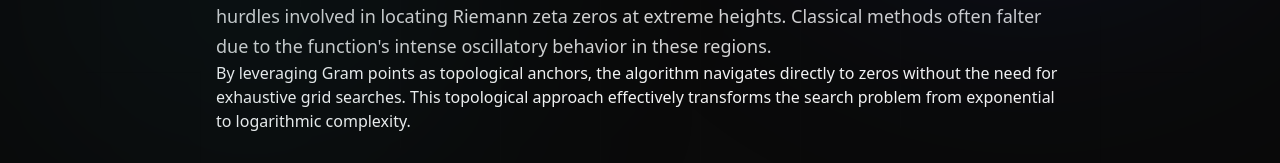
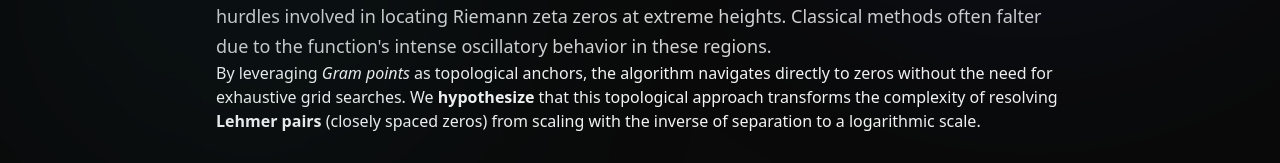
Before and after one commit to Shiviatrix/shiviatrix.github.io, a Next.js app: page /research/zeta-zeros in a window 1280 px wide. Shown: the part 528-691 px from the top of the page. Built offline with nearby package versions, Linux system fonts and the light colour scheme.

Commit message:
Update page.tsx

```diff
--- a/src/app/research/zeta-zeros/page.tsx
+++ b/src/app/research/zeta-zeros/page.tsx
@@ -65,7 +65,7 @@ export default function ZetaZerosPage() {
                     The Hybrid Descent Algorithm (v21) was engineered to overcome the immense computational hurdles involved in locating Riemann zeta zeros at extreme heights. Classical methods often falter due to the function's intense oscillatory behavior in these regions.
                 </p>
                 <p>
-                    By leveraging Gram points as topological anchors, the algorithm navigates directly to zeros without the need for exhaustive grid searches. This topological approach effectively transforms the search problem from exponential to logarithmic complexity.
+                    By leveraging <em>Gram points</em> as topological anchors, the algorithm navigates directly to zeros without the need for exhaustive grid searches. We <strong>hypothesize</strong> that this topological approach transforms the complexity of resolving <strong>Lehmer pairs</strong> (closely spaced zeros) from scaling with the inverse of separation to a logarithmic scale.
                 </p>
 
                 <div className="my-8">
```
